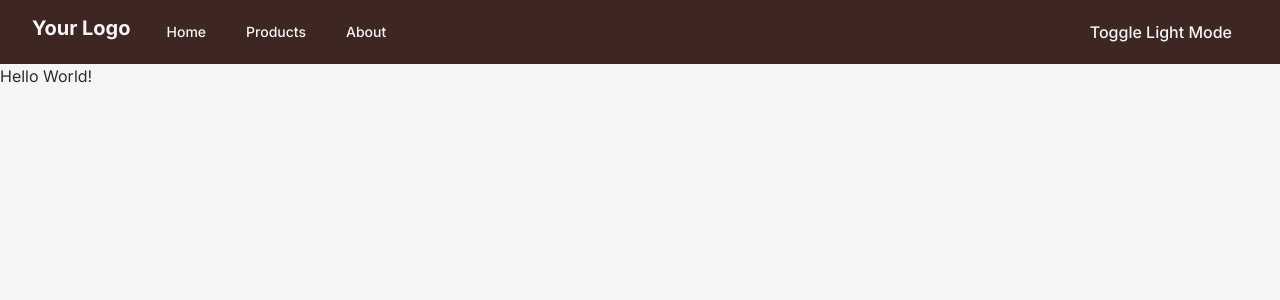
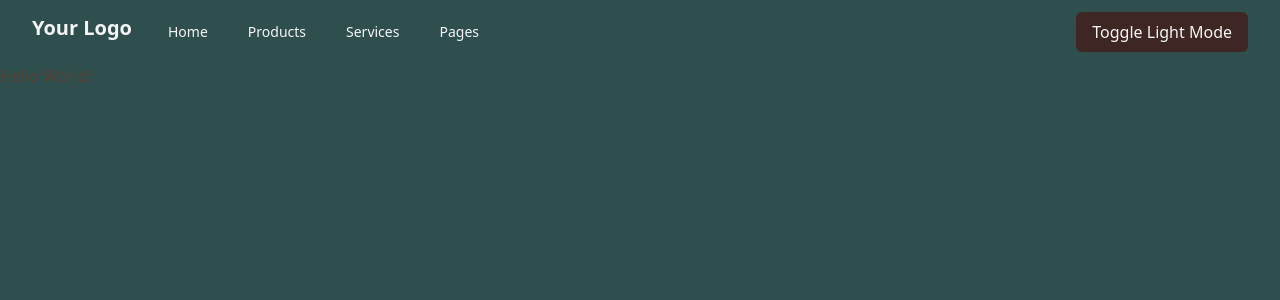
Before and after one commit to zandreibogdan/bzz-bzz, a Next.js app: page / in a window 1280 px wide. Shown: the top 300 px of the page. Built offline with nearby package versions, Linux system fonts and the light colour scheme.

Commit message:
figuring out how to seamlessly integrate next-themes with tailwind and css implicitly

```diff
--- a/app/globals.css
+++ b/app/globals.css
@@ -1,4 +1,4 @@
-@tailwind base;
+/* @tailwind base;
 @tailwind components;
 @tailwind utilities;
 
@@ -47,4 +47,28 @@ button {
   transition-property: background-color, border-color, color, fill, stroke;
   transition-duration: 300ms;
   transition-timing-function: cubic-bezier(0.4, 0, 0.2, 1);
+} */
+
+/* styles/globals.css */
+@tailwind base;
+@tailwind components;
+@tailwind utilities;
+
+:root {
+  --darkBrown: #5c4033;
+  --offWhite: #f7f5f2;
+  --lightAmber: #ffbf00;
+  --darkSlateGray: #2f4f4f;
+  --fg: #5c4033;
+  --bg: #2f4f4f;
 }
+
+.dark {
+  --fg: red;
+  --bg: #5c4033;
+}
+
+body {
+  background-color: var(--bg);
+  color: var(--fg);
+}
--- a/app/layout.tsx
+++ b/app/layout.tsx
@@ -18,8 +18,8 @@ export default function RootLayout({
 }>) {
   return (
     <html lang="en" suppressHydrationWarning>
-      <body className={inter.className}>
-        <ThemeProvider>
+      <body className=" min-h-dvh">
+        <ThemeProvider attribute="class">
           <Navbar />
           {children}
         </ThemeProvider>
--- a/components/navbar/Navbar.tsx
+++ b/components/navbar/Navbar.tsx
@@ -1,42 +1,32 @@
-// app/components/Navbar.tsx
+// components/Navbar.tsx
 "use client";
 
+import Link from "next/link";
 import { useEffect, useState } from "react";
-import Link from "next/link";
 import { useTheme } from "next-themes";
-import Navlink from "./Navlink";
+import NavLink from "./Navlink";
 
-// Define types for props
-
-const Navbar: React.FC = () => {
+const Navbar = () => {
   const [isOpen, setIsOpen] = useState(false);
   const { theme, setTheme } = useTheme();
+  const [mounted, setMounted] = useState(false);
 
   const toggleNavbar = () => {
     setIsOpen(!isOpen);
   };
 
-  const [mounted, setMounted] = useState(false); // Track if component has mounted
-  const [currentTheme, setCurrentTheme] = useState(theme);
+  const toggleTheme = () => {
+    setTheme(theme === "light" ? "dark" : "light");
+  };
 
   useEffect(() => {
-    setMounted(true); // Component has mounted
-    setCurrentTheme(theme); // Set initial theme
-
-    return () => setMounted(false); // Clean up
+    setMounted(true);
   }, []);
 
-  const toggleTheme = () => {
-    const newTheme = currentTheme === "light" ? "dark" : "light";
-    setTheme(newTheme);
-    setCurrentTheme(newTheme); // Update current theme state
-  };
-
-  // Wait until component mounts before rendering
   if (!mounted) return null;
 
   return (
-    <nav className="bg-darkBrown text-offWhite">
+    <nav className="dark:bg-honeyYellow">
       <div className="max-w-7xl mx-auto px-2 sm:px-6 lg:px-8">
         <div className="relative flex items-center justify-between h-16">
           <div className="absolute inset-y-0 left-0 flex items-center sm:hidden">
@@ -83,15 +73,16 @@ const Navbar: React.FC = () => {
           </div>
           <div className="flex-1 flex items-center justify-center sm:items-stretch sm:justify-start">
             <div className="flex-shrink-0">
-              <Link href="/">
-                <div className="text-offWhite text-xl font-bold">Your Logo</div>
+              <Link href="/" className="text-offWhite text-xl font-bold">
+                <div>Your Logo</div>
               </Link>
             </div>
             <div className="hidden sm:block sm:ml-6">
               <div className="flex space-x-4">
-                <Navlink href="/" text="Home" />
-                <Navlink href="/products" text="Products" />
-                <Navlink href="/about" text="About" />
+                <NavLink href="/" text="Home" />
+                <NavLink href="/products" text="Products" />
+                <NavLink href="/services" text="Services" />
+                <NavLink href="/pages" text="Pages" />
               </div>
             </div>
           </div>
@@ -108,9 +99,10 @@ const Navbar: React.FC = () => {
 
       <div className={`${isOpen ? "block" : "hidden"} sm:hidden`}>
         <div className="px-2 pt-2 pb-3 space-y-1">
-          <Navlink href="/" text="Home" mobile />
-          <Navlink href="/products" text="Products" mobile />
-          <Navlink href="/about" text="About" mobile />
+          <NavLink href="/" text="Home" mobile />
+          <NavLink href="/products" text="Products" mobile />1
+          <NavLink href="/services" text="Services" mobile />
+          <NavLink href="/pages" text="Pages" mobile />
         </div>
       </div>
     </nav>
--- a/tailwind.config.ts
+++ b/tailwind.config.ts
@@ -6,6 +6,7 @@ const config: Config = {
     "./components/**/*.{js,ts,jsx,tsx,mdx}",
     "./app/**/*.{js,ts,jsx,tsx,mdx}",
   ],
+  darkMode: "class",
   theme: {
     extend: {
       colors: {
@@ -14,6 +15,14 @@ const config: Config = {
         lightAmber: "#FFECB3",
         offWhite: "#F5F5F5",
         darkSlateGray: "#2E2E2E",
+        background: {
+          light: "#ffffff",
+          dark: "#ff69b4", // Set dark mode background to pink
+        },
+        text: {
+          light: "#000000",
+          dark: "#ffffff",
+        },
       },
     },
   },
```
Also changed, not shown: components/navbar/Navlink.tsx (+5 -2 lines).
